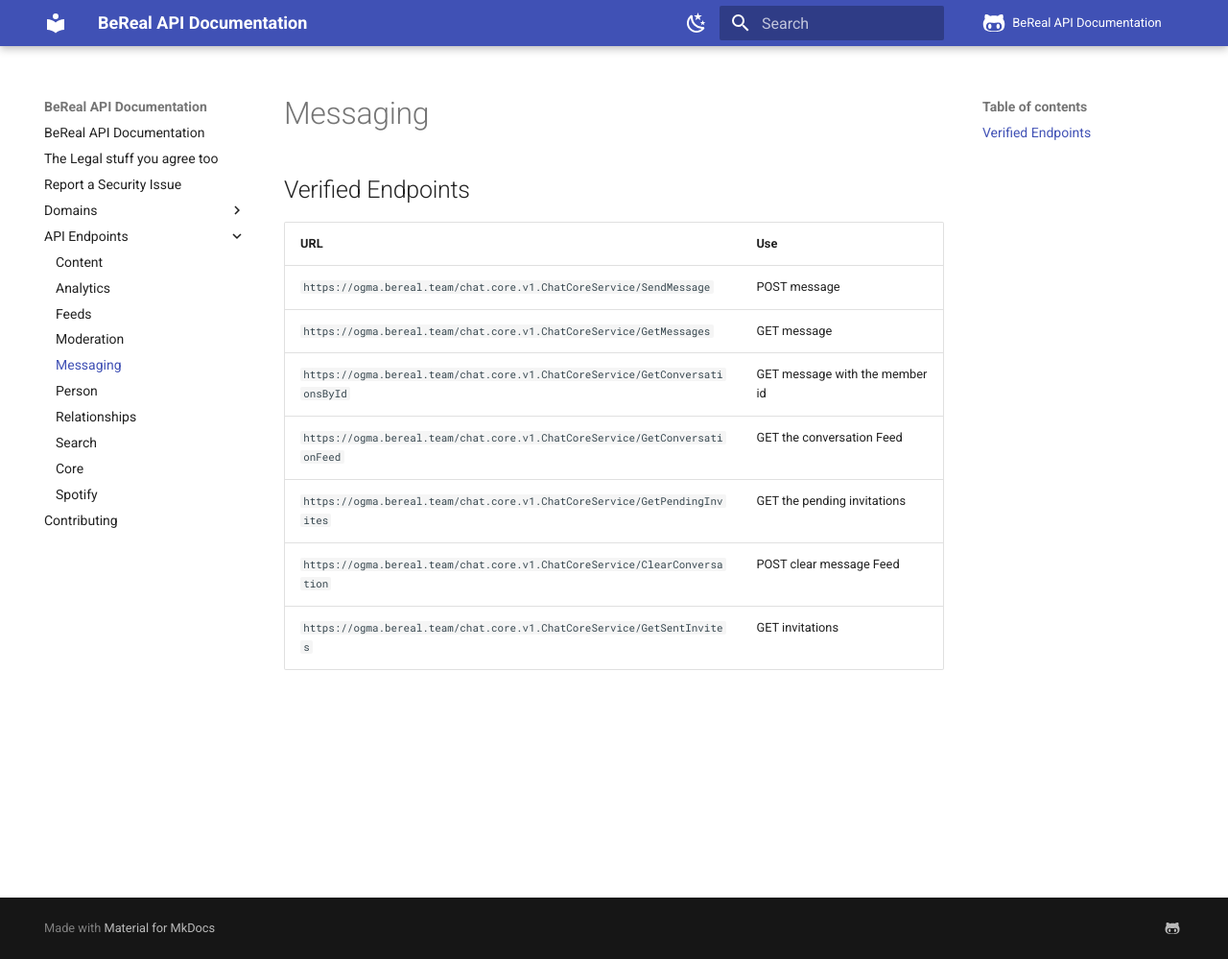
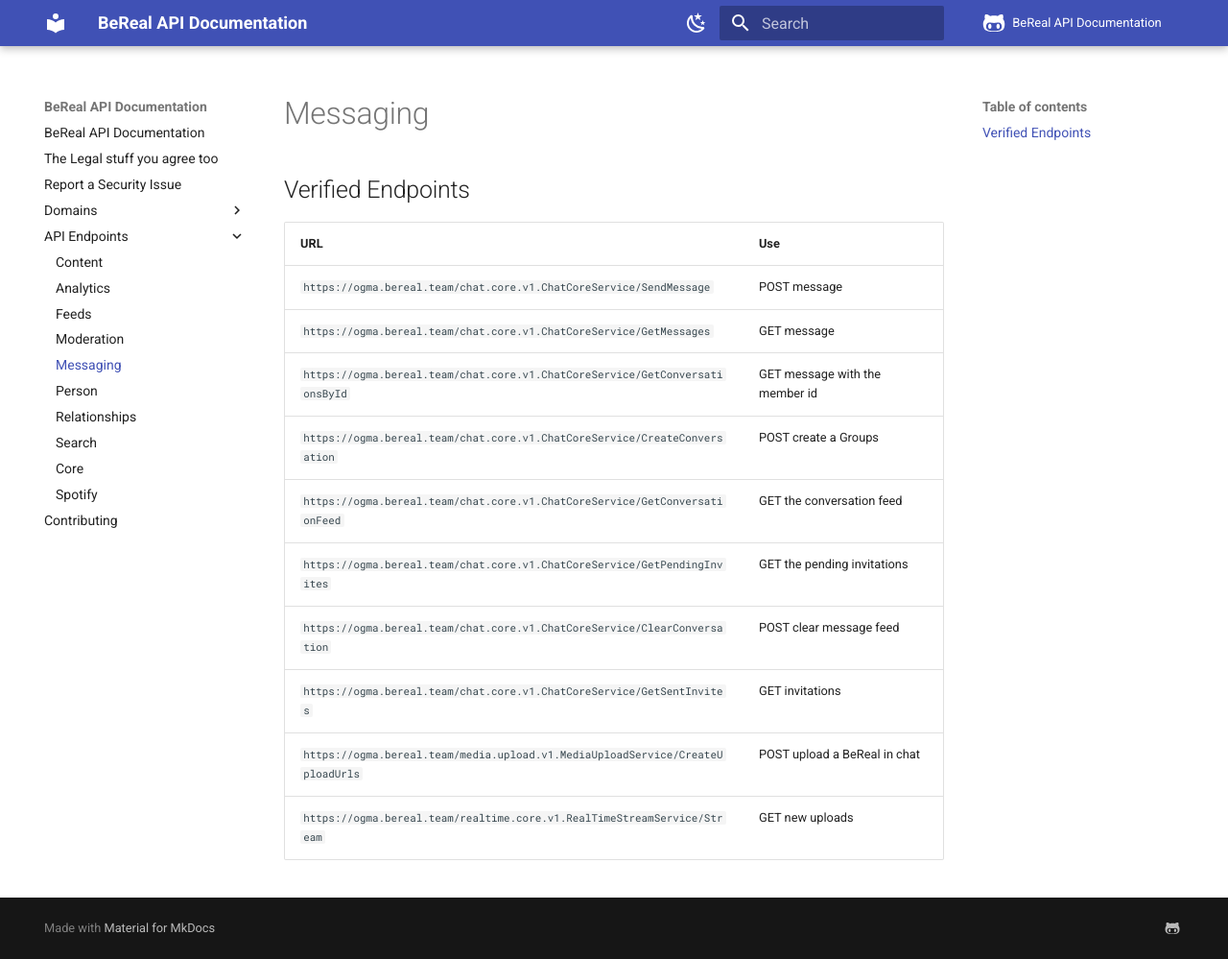
Before and after one commit to userbradley/BeReal, an MkDocs documentation site: the page built from docs/api-endpoints/messaging.md, in a window 1280 px wide and 999 px high. Shown: the whole window at 96% size. Built offline with MkDocs 1.6.1 and Material for MkDocs 9.7.7, drawn with Linux system fonts in a browser that asks for light colours; comment, search, counter and statistics services are not loaded.

Commit message:
Add new info
Add :
-New CDN endpoint
-New Messaging endpoint
-Spotify Login Url

```diff
--- a/docs/api-endpoints/messaging.md
+++ b/docs/api-endpoints/messaging.md
@@ -5,12 +5,15 @@
 
 ## Verified Endpoints
 
-| URL                                                                          | Use                            |
-|------------------------------------------------------------------------------|--------------------------------|
-| `https://ogma.bereal.team/chat.core.v1.ChatCoreService/SendMessage`          | POST message                   |
-| `https://ogma.bereal.team/chat.core.v1.ChatCoreService/GetMessages`          | GET message                    |
-| `https://ogma.bereal.team/chat.core.v1.ChatCoreService/GetConversationsById` | GET message with the member id |
-| `https://ogma.bereal.team/chat.core.v1.ChatCoreService/GetConversationFeed`  | GET the conversation Feed      |
-| `https://ogma.bereal.team/chat.core.v1.ChatCoreService/GetPendingInvites`    | GET the pending invitations    |
-| `https://ogma.bereal.team/chat.core.v1.ChatCoreService/ClearConversation`    | POST clear message Feed        |
-| `https://ogma.bereal.team/chat.core.v1.ChatCoreService/GetSentInvites`       | GET invitations                |
+| URL                                                                             | Use                            |
+|---------------------------------------------------------------------------------|--------------------------------|
+| `https://ogma.bereal.team/chat.core.v1.ChatCoreService/SendMessage`             | POST message                   |
+| `https://ogma.bereal.team/chat.core.v1.ChatCoreService/GetMessages`             | GET message                    |
+| `https://ogma.bereal.team/chat.core.v1.ChatCoreService/GetConversationsById`    | GET message with the member id |
+| `https://ogma.bereal.team/chat.core.v1.ChatCoreService/CreateConversation`      | POST create a Groups 		   |
+| `https://ogma.bereal.team/chat.core.v1.ChatCoreService/GetConversationFeed`     | GET the conversation feed      |
+| `https://ogma.bereal.team/chat.core.v1.ChatCoreService/GetPendingInvites`       | GET the pending invitations    |
+| `https://ogma.bereal.team/chat.core.v1.ChatCoreService/ClearConversation`       | POST clear message feed        |
+| `https://ogma.bereal.team/chat.core.v1.ChatCoreService/GetSentInvites`          | GET invitations                |
+| `https://ogma.bereal.team/media.upload.v1.MediaUploadService/CreateUploadUrls`  | POST upload a BeReal in chat   |
+| `https://ogma.bereal.team/realtime.core.v1.RealTimeStreamService/Stream`        | GET new uploads                |
```
Also changed, not shown: docs/api-endpoints/spotify.md (+21 -0 lines), docs/domains/sub-domains.md (+3 -0 lines).
